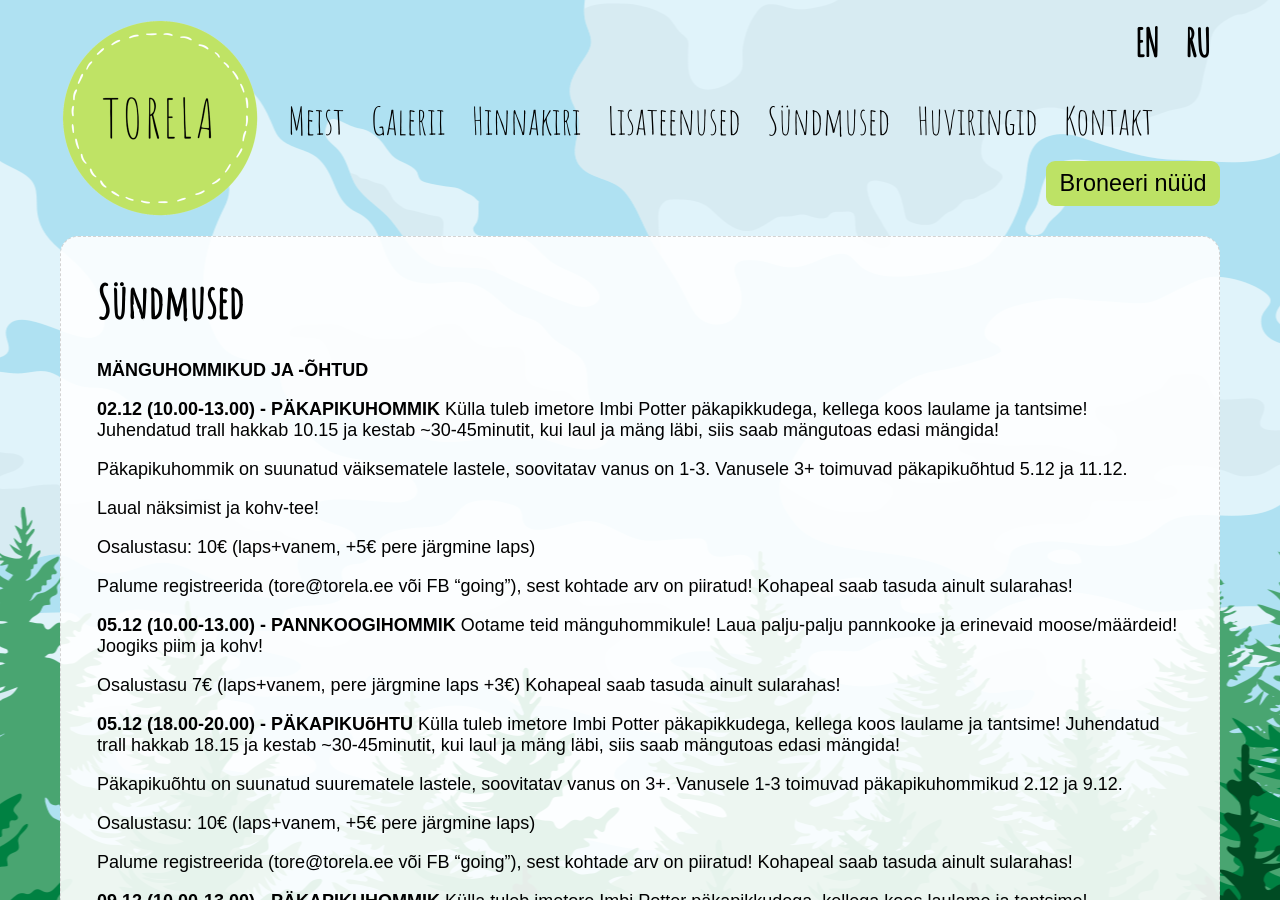
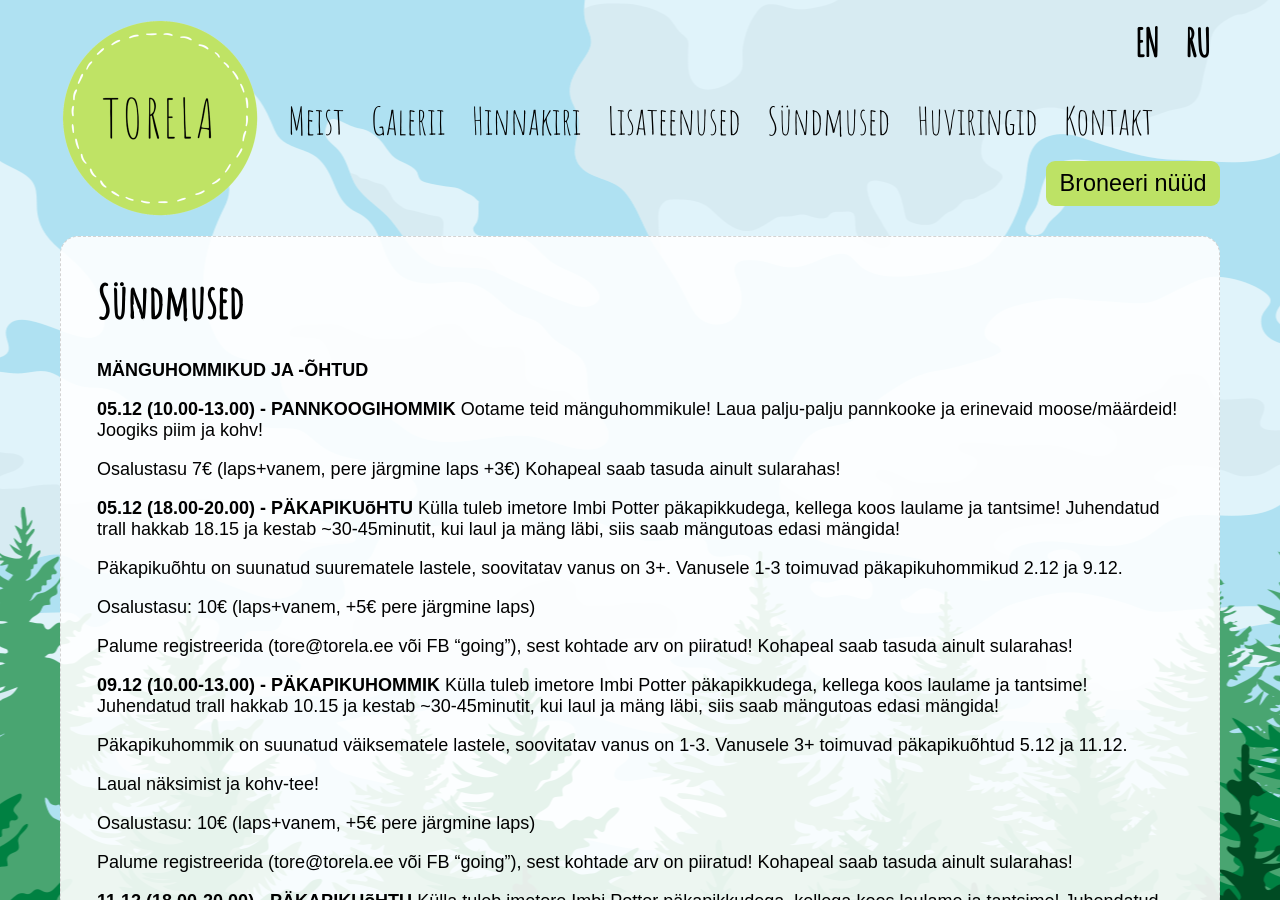
Before and after one commit to mypsik/torela, a Jekyll site: the page built from syndmused/index.md, in a window 1280 px wide and 900 px high. Built offline with Jekyll 4.4.1, drawn with Linux system fonts in a browser that asks for light colours.

Commit message:
Update index.md

```diff
--- a/syndmused/index.md
+++ b/syndmused/index.md
@@ -8,21 +8,6 @@ ru: /ru/events/
 ---
 
 **MÄNGUHOMMIKUD JA -ÕHTUD**
-
-
-**02.12 (10.00-13.00) - PÄKAPIKUHOMMIK**
-Külla tuleb imetore Imbi Potter päkapikkudega, kellega koos laulame ja tantsime!
-Juhendatud trall hakkab 10.15 ja kestab ~30-45minutit, kui laul ja mäng läbi, siis saab mängutoas edasi mängida!
-
-Päkapikuhommik on suunatud väiksematele lastele, soovitatav vanus on 1-3.
-Vanusele 3+ toimuvad päkapikuõhtud 5.12 ja 11.12.
-
-Laual näksimist ja kohv-tee!
-
-Osalustasu: 10€ (laps+vanem, +5€ pere järgmine laps)
-
-Palume registreerida (tore@torela.ee või FB "going"), sest kohtade arv on piiratud!
-Kohapeal saab tasuda ainult sularahas!
 
 
 **05.12 (10.00-13.00) - PANNKOOGIHOMMIK**
```
